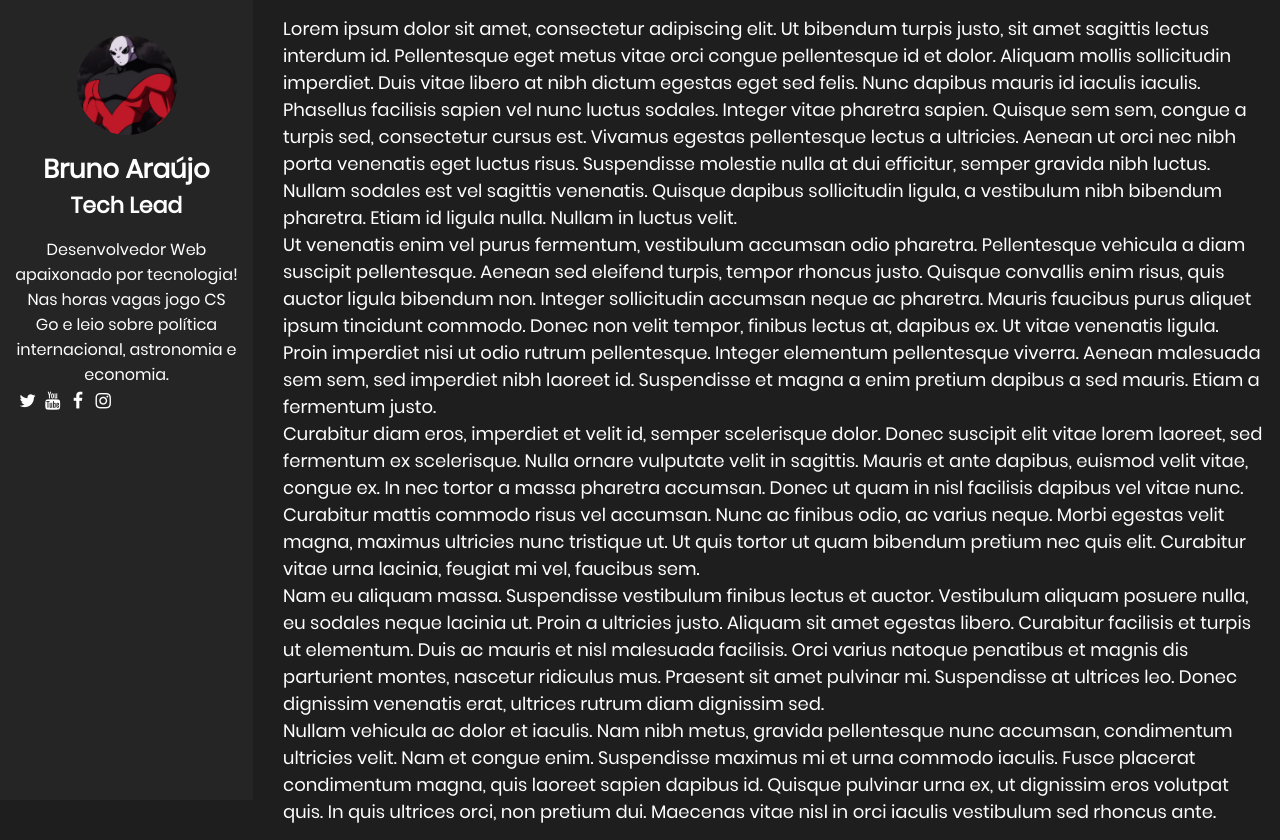
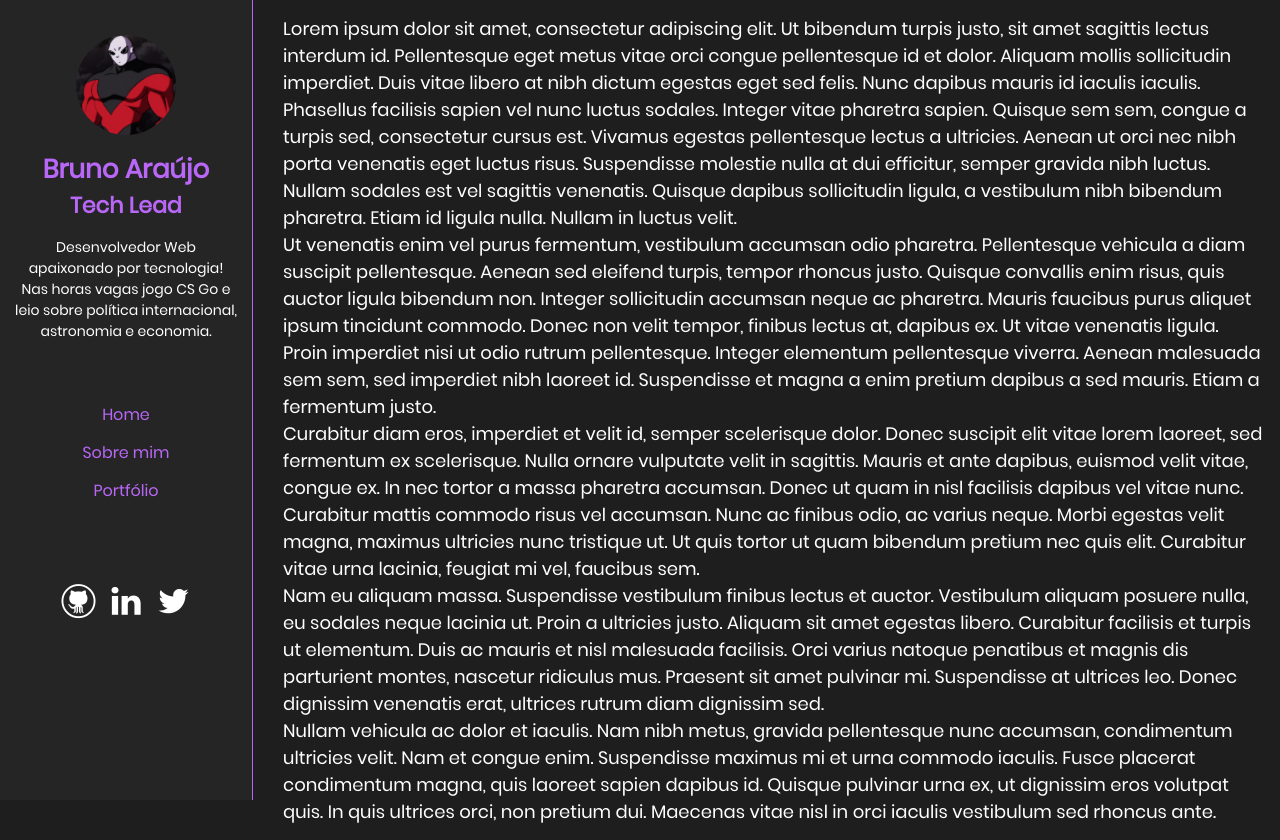
Before and after one commit to lBrunol/devaprendiz, a Next.js app: page / in a window 1280 px wide. Built offline with nearby package versions, Linux system fonts and the light colour scheme.

Commit message:
feat: improving aside style

```diff
--- a/src/components/Main/index.tsx
+++ b/src/components/Main/index.tsx
@@ -1,6 +1,7 @@
 import * as S from './styles'
 import SocialButton from '../SocialButton'
 import ResumedAboutMe from '../ResumedAboutMe'
+import MainNavigation from '../MainNavigation'
 
 const Main = () => (
   <>
@@ -12,27 +13,24 @@ const Main = () => (
           about="Desenvolvedor Web apaixonado por tecnologia! Nas horas vagas jogo CS Go e leio sobre política internacional, astronomia e economia."
           imgPath="/jiren.png"
         ></ResumedAboutMe>
-        <SocialButton
-          href="https://google.com"
-          type="twitter"
-          description={`Link para o Twitter`}
-        ></SocialButton>
-        <SocialButton
-          href="https://google.com"
-          type="youtube"
-          description={`Link para o YouTube`}
-        ></SocialButton>
-
-        <SocialButton
-          href="https://google.com"
-          type="facebook"
-          description={`Link para o Facebook`}
-        ></SocialButton>
-        <SocialButton
-          href="https://google.com"
-          type="instagram"
-          description={`Link para o Instagram`}
-        ></SocialButton>
+        <MainNavigation></MainNavigation>
+        <S.SocialButtonContainer>
+          <SocialButton
+            href="https://github.com/lbrunol"
+            type="github"
+            description={`Link para o GitHub`}
+          ></SocialButton>
+          <SocialButton
+            href="https://www.linkedin.com/in/bruno-ara%C3%BAjo-82550199/"
+            type="linkedin"
+            description={`Link para o LinkedIn`}
+          ></SocialButton>
+          <SocialButton
+            href="https://twitter.com/lbruno_alvesl"
+            type="twitter"
+            description={`Link para o Twitter`}
+          ></SocialButton>
+        </S.SocialButtonContainer>
       </S.Aside>
       <S.Main>
         <p>
--- a/src/components/Main/styles.tsx
+++ b/src/components/Main/styles.tsx
@@ -5,10 +5,17 @@ export const Container = styled.div`
   grid-template-columns: 2fr 8fr;
   gap: var(--gutter);
 `
+
+export const SocialButtonContainer = styled.div`
+  margin-top: 6rem;
+  display: flex;
+  justify-content: center;
+  font-size: var(--font-xlarge);
+`
 export const Aside = styled.aside`
+  padding: var(--gutter);
   height: 100vh;
   background-color: var(--medium-bg);
-  padding: var(--gutter);
   border-right: 1px solid var(--highlight);
 `
 export const Main = styled.main`
--- a/src/components/ResumedAboutMe/styles.tsx
+++ b/src/components/ResumedAboutMe/styles.tsx
@@ -3,6 +3,7 @@ import styled from 'styled-components'
 export const Container = styled.div`
   display: grid;
   justify-content: center;
+  align-content: baseline;
   text-align: center;
   margin-top: 2rem;
 `
@@ -11,7 +12,7 @@ export const Name = styled.h2`
   font-size: var(--font-large);
   color: var(--texts-second);
 `
-export const Occupation = styled.h1`
+export const Occupation = styled.h3`
   font-size: var(--font-medium);
   color: var(--texts-second);
   margin-bottom: var(--gutter);
@@ -24,5 +25,5 @@ export const Image = styled.img`
   margin-bottom: var(--gutter);
 `
 export const About = styled.p`
-  font-size: var(--font-xsmall);
+  font-size: var(--font-xxsmall);
 `
--- a/src/components/SocialButton/index.tsx
+++ b/src/components/SocialButton/index.tsx
@@ -10,6 +10,7 @@ type Props = {
     | 'youtube'
     | 'instagram'
     | 'behance'
+    | 'linkedin'
   href: string
   description?: string
 }
--- a/src/styles/global.ts
+++ b/src/styles/global.ts
@@ -45,7 +45,7 @@ const GlobalStyles = createGlobalStyle`
       --main-bg: ${theme.lightTheme.colors.mainBg};
       --medium-bg: ${theme.lightTheme.colors.mediumBg};
       --texts: ${theme.lightTheme.colors.texts};
-      --texts-second: ${theme.lightTheme.colors.textsSecond}
+      --texts-second: ${theme.lightTheme.colors.textsSecond};
       --highlight: ${theme.lightTheme.colors.highlight};
       --white: ${theme.lightTheme.colors.white};
       --black: ${theme.lightTheme.colors.black};
@@ -55,7 +55,7 @@ const GlobalStyles = createGlobalStyle`
       --main-bg: ${theme.darkTheme.colors.mainBg};
       --medium-bg: ${theme.darkTheme.colors.mediumBg};
       --texts: ${theme.darkTheme.colors.texts};
-      --texts-second: ${theme.darkTheme.colors.textsSecond}
+      --texts-second: ${theme.darkTheme.colors.textsSecond};
       --highlight: ${theme.darkTheme.colors.highlight};
       --white: ${theme.darkTheme.colors.white};
       --black: ${theme.darkTheme.colors.black};
--- a/src/styles/theme.ts
+++ b/src/styles/theme.ts
@@ -3,7 +3,7 @@ const lightTheme = {
     mainBg: '#FFFFFF',
     mediumBg: '#f0f0f3',
     texts: '#333333',
-    textsSecond: '#ffa2d5',
+    textsSecond: '#b600bd',
     highlight: '#b600bd',
     white: '#FFFFFF',
     black: '#000000'
@@ -15,8 +15,8 @@ const darkTheme = {
     mainBg: '#1e1e1e',
     mediumBg: '#252526',
     texts: '#FFFFFF',
-    textsSecond: '#ffa2d5',
-    highlight: '#b600bd',
+    textsSecond: '#b967f7',
+    highlight: '#b967f7',
     white: '#FFFFFF',
     black: '#000000'
   }
```
